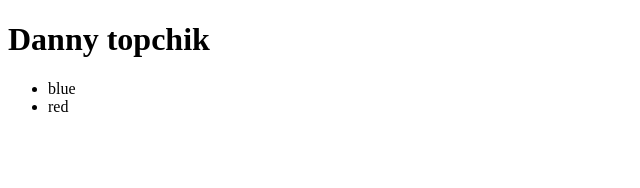
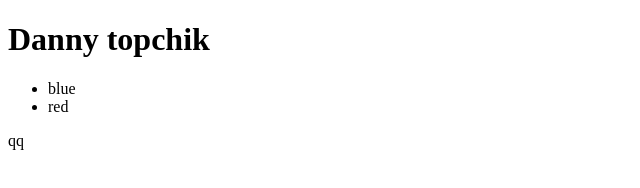
Before and after one commit to d-kunchenko/my-project, a plain HTML site: page index.html in a window 1280 px wide. Shown: the full height of the page, 0-640 px from the left. Drawn offline with Linux system fonts and the light colour scheme.

Commit message:
add footer

```diff
--- a/index.html
+++ b/index.html
@@ -12,5 +12,6 @@
     <li>blue</li>
     <li>red</li>
   </ul>
+  <footer>qq</footer>
 </body>
 </html>
```
